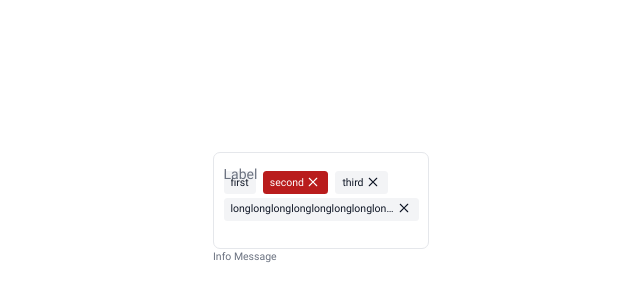
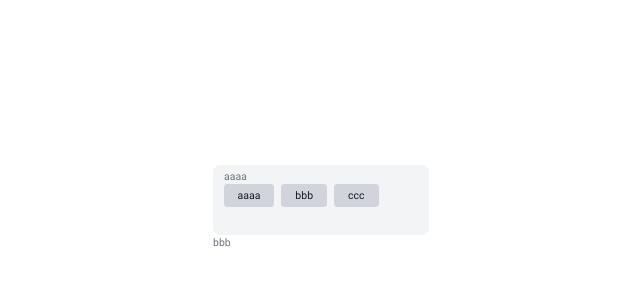
Before and after one commit to mrzv-n/chips-input, a Vue app: page / in a window 1280 px wide. Shown: the part 200-500 px from the top of the page, without its empty margins (319-959 px from the left). Built offline with nearby package versions, Linux system fonts and the light colour scheme.

Commit message:
Add props, states and chip creating logic for ChipInput

```diff
--- a/src/assets/styles/components/_chips-input.scss
+++ b/src/assets/styles/components/_chips-input.scss
@@ -18,6 +18,8 @@
   &._disabled {
     --input-color-bg: var(--color-gray-100);
     --input-color-border: var(--color-gray-100);
+
+    pointer-events: none;
   }
 
   &:focus-within &__label,
--- a/src/components/UI/ChipsInput/ChipsInput.vue
+++ b/src/components/UI/ChipsInput/ChipsInput.vue
@@ -1,87 +1,128 @@
 <template>
-  <div class="chips-input _readonly">
+  <div
+    :class="['chips-input', rootClassNames]"
+    @click="focusInput"
+  >
     <div class="chips-input__container">
       <div class="chips-input__body">
         <div class="chips-input__chips">
-          <div class="chip _readonly">
-            <div class="chip__label">first</div>
-            <button class="chip__remove-btn" style="display: none">
-              <svg
-                class="chip__remove-icon"
-                width="12"
-                height="12"
-                fill="none"
-                xmlns="http://www.w3.org/2000/svg"
-              >
-                <path
-                  d="m6.795 6.007 3.346-3.345a.567.567 0 1 0-.803-.803L5.993 5.205 2.647 1.859a.568.568 0 0 0-.802.803L5.19 6.007 1.845 9.353a.568.568 0 0 0 .802.802L5.993 6.81l3.345 3.345a.568.568 0 0 0 .803-.802L6.795 6.007Z"
-                  fill="currentColor"
-                />
-              </svg>
+          <div
+            v-for="(item, index) in model"
+            :key="item + index"
+            :class="['chip', chipClassNames]"
+          >
+            <div class="chip__label">{{ item }}</div>
+            <button
+              v-if="!disabled"
+              class="chip__remove-btn"
+            >
+              <CrossIcon class="chip__remove-icon" />
             </button>
           </div>
-          <div class="chip _error">
-            <div class="chip__label">second</div>
-            <button class="chip__remove-btn">
-              <svg
-                class="chip__remove-icon"
-                width="12"
-                height="12"
-                fill="none"
-                xmlns="http://www.w3.org/2000/svg"
-              >
-                <path
-                  d="m6.795 6.007 3.346-3.345a.567.567 0 1 0-.803-.803L5.993 5.205 2.647 1.859a.568.568 0 0 0-.802.803L5.19 6.007 1.845 9.353a.568.568 0 0 0 .802.802L5.993 6.81l3.345 3.345a.568.568 0 0 0 .803-.802L6.795 6.007Z"
-                  fill="currentColor"
-                />
-              </svg>
-            </button>
-          </div>
-          <div class="chip">
-            <div class="chip__label">third</div>
-            <button class="chip__remove-btn">
-              <svg
-                class="chip__remove-icon"
-                width="12"
-                height="12"
-                fill="none"
-                xmlns="http://www.w3.org/2000/svg"
-              >
-                <path
-                  d="m6.795 6.007 3.346-3.345a.567.567 0 1 0-.803-.803L5.993 5.205 2.647 1.859a.568.568 0 0 0-.802.803L5.19 6.007 1.845 9.353a.568.568 0 0 0 .802.802L5.993 6.81l3.345 3.345a.568.568 0 0 0 .803-.802L6.795 6.007Z"
-                  fill="currentColor"
-                />
-              </svg>
-            </button>
-          </div>
-          <div class="chip">
-            <div class="chip__label">
-              longlonglonglonglonglonglonglonglonglonglonglonglonglonglonglonglonglong
-            </div>
-            <button class="chip__remove-btn">
-              <svg
-                class="chip__remove-icon"
-                width="12"
-                height="12"
-                fill="none"
-                xmlns="http://www.w3.org/2000/svg"
-              >
-                <path
-                  d="m6.795 6.007 3.346-3.345a.567.567 0 1 0-.803-.803L5.993 5.205 2.647 1.859a.568.568 0 0 0-.802.803L5.19 6.007 1.845 9.353a.568.568 0 0 0 .802.802L5.993 6.81l3.345 3.345a.568.568 0 0 0 .803-.802L6.795 6.007Z"
-                  fill="currentColor"
-                />
-              </svg>
-            </button>
-          </div>
-          <input class="chips-input__input" type="text" />
+          <input
+            ref="inputField"
+            :disabled="disabled"
+            class="chips-input__input"
+            type="text"
+            v-model="inputValue"
+            @keydown="handleKeyDown"
+            @blur="handleBlur"
+          />
         </div>
       </div>
-      <label class="chips-input__label">Label</label>
+      <label class="chips-input__label">{{ label }}</label>
     </div>
-    <div class="chips-input__info">Info Message</div>
+    <p class="chips-input__info">{{ message }}</p>
   </div>
 </template>
 
-<script lang="ts" setup></script>
+<script setup lang="ts">
+import { defineProps, ref, computed } from 'vue'
+import CrossIcon from '@/assets/img/icons/cross.svg'
 
-<style scoped lang="scss"></style>
+export interface ChipsInputProps {
+  model: string[]
+  label?: string
+  placeholder?: string
+  max?: number
+  addOnBlur?: boolean
+  allowDuplicate?: boolean
+  disabled?: boolean
+  validator?: () => boolean
+  message?: string
+  separators?: string[]
+}
+
+const props = withDefaults(defineProps<ChipsInputProps>(), {
+  label: '',
+  placeholder: '',
+  max: Infinity,
+  addOnBlur: true,
+  allowDuplicate: true,
+  disabled: true,
+  validator: () => true,
+  hint: '',
+  separators: () => [',', ' ', '\n']
+})
+
+const emit = defineEmits(['update:model', 'add', 'remove', 'focus', 'blur'])
+
+const chips = ref([...props.model])
+const error = ref(false)
+const inputField = ref<HTMLInputElement>()
+const inputValue = ref('')
+const rootClassNames = computed(() => ({
+  _error: error.value,
+  _disabled: props.disabled,
+  _active: props.model.length || inputValue.value
+}))
+const chipClassNames = computed(() => ({
+  _error: error.value,
+  _disabled: props.disabled
+}))
+
+function focusInput(): void {
+  inputField.value!.focus()
+}
+
+function handleKeyDown(e: KeyboardEvent): void {
+  if ((isKeySeparator(e.key) || e.key === 'Enter') && inputValue.value.trim().length) {
+    e.preventDefault()
+
+    if (isInputCaretOnEnd()) {
+      addChip(inputValue.value)
+      clearInputValue()
+    }
+  }
+}
+
+function handleBlur(): void {
+  if (props.addOnBlur && inputValue.value) {
+    addChip(inputValue.value)
+    clearInputValue()
+  }
+}
+
+function clearInputValue(): void {
+  inputValue.value = ''
+}
+
+function isInputCaretOnStart(): boolean {
+  return inputField.value!.selectionStart === 0
+}
+
+function isInputCaretOnEnd(): boolean {
+  return inputField.value!.selectionStart === inputValue.value!.length
+}
+
+function addChip(chipValue: string): void {
+  if (!props.allowDuplicate && chips.value.includes(chipValue)) return
+
+  chips.value.push(chipValue)
+  emit('update:model', chips.value)
+}
+
+function isKeySeparator(key: string): boolean {
+  return props.separators.includes(key)
+}
+</script>
--- a/src/pages/ChipsInputDemo.vue
+++ b/src/pages/ChipsInputDemo.vue
@@ -1,10 +1,25 @@
 <template>
   <div class="page">
     <div class="page__form">
-      <ChipsInput class="page__form-field"/>
+      <ChipsInput
+        class="page__form-field"
+        :model="mails"
+        label="aaaa"
+        message="bbb"
+        test="test"
+        @update:model="updateMails"
+      />
     </div>
   </div>
 </template>
+
 <script setup lang="ts">
-import ChipsInput from "@/components/UI/ChipsInput/ChipsInput.vue";
+import { ref } from 'vue'
+import ChipsInput from '@/components/UI/ChipsInput/ChipsInput.vue'
+
+const mails = ref(['aaaa', 'bbb', 'ccc'])
+
+function updateMails(newMails: string[]) {
+  mails.value = newMails
+}
 </script>
```
Also changed, not shown: .prettierrc.json.
